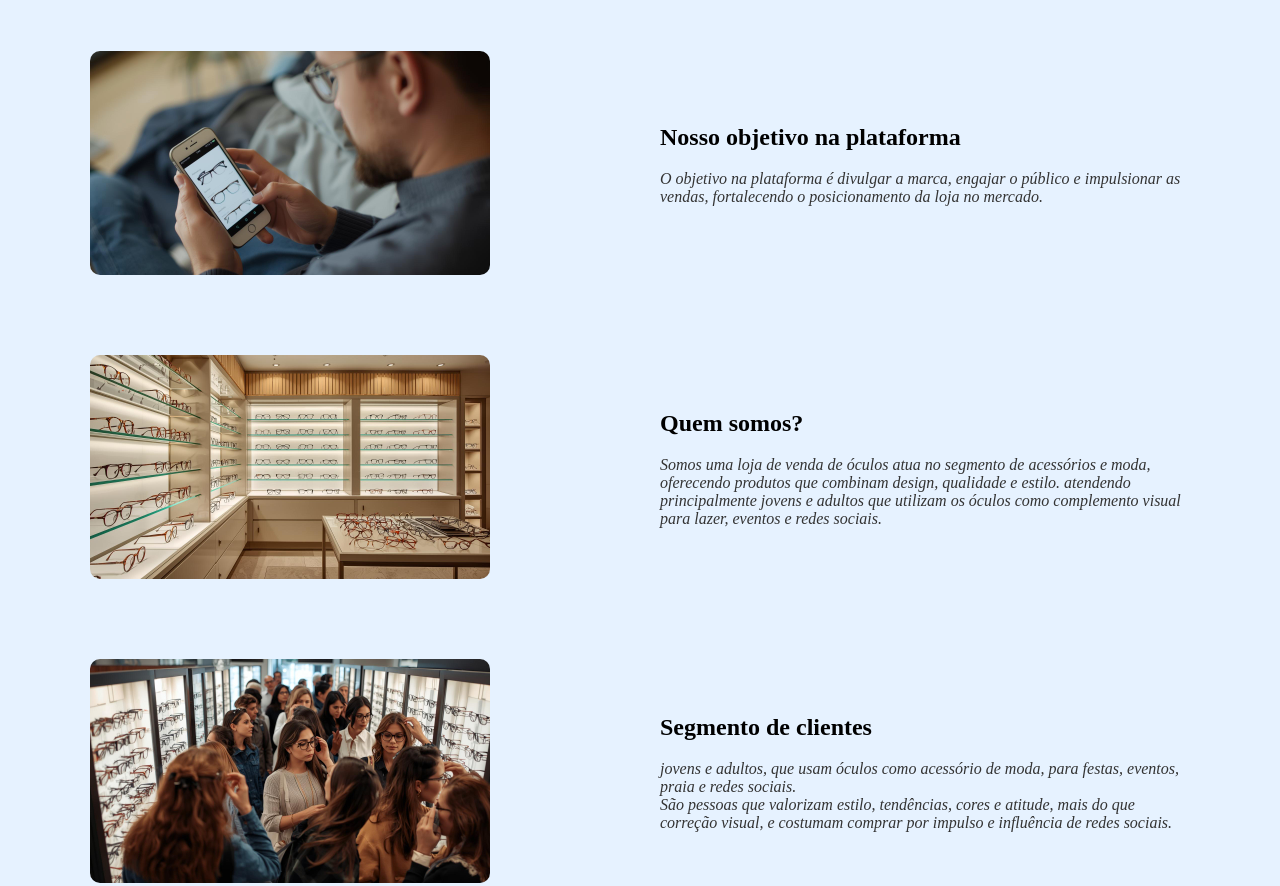
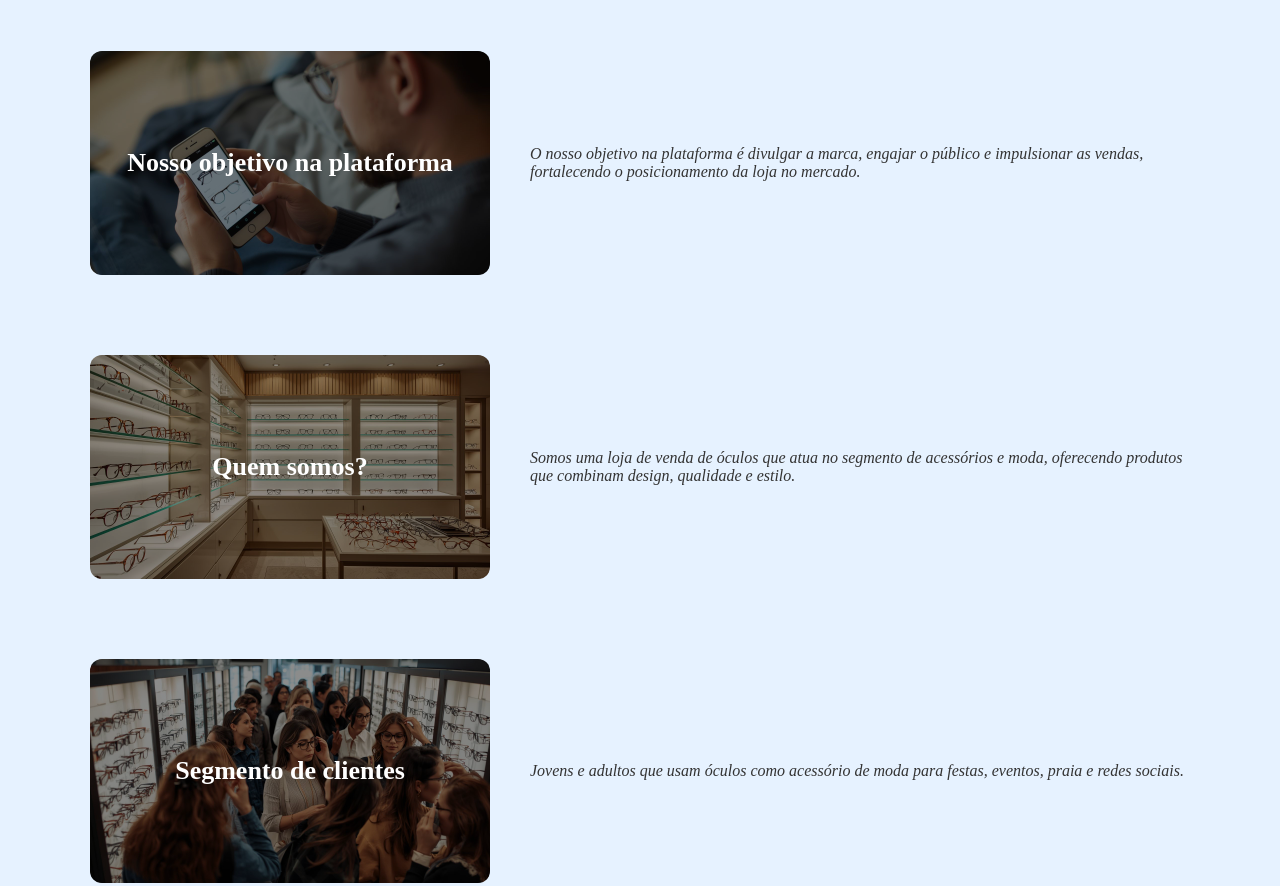
Before and after one commit to shadow123433/Site-de-oculos, a plain HTML site: page index.html in a window 1280 px wide. Shown: the part 480-1366 px from the top of the page. Drawn offline with Linux system fonts and the light colour scheme.

Commit message:
ajustado

```diff
--- a/index.html
+++ b/index.html
@@ -3,7 +3,7 @@
     <head>
     <meta charset="UTF-8"> <!--Define a codificação de caracteres para UTF-8-->
     <meta name="viewport" content="width=device-width, initial-scale=1.0"> <!--Define a viewport para dispositivos móveis-->
-        <title>SITE</title>
+        <title>LUPAS PREMIUM</title>
     <link rel="stylesheet" href="style.css"> <!--Linka o html no meu css-->
     </head>
 
@@ -21,7 +21,7 @@
 
         <div class="container">
       <div class="titulo-bg"> <!--Div para o fundo do titulo-->
-            <h1>OCULOS DE QUALIDADE</h1> <!--Titulo grande h1-->
+            <h1>LUPAS PREMIUM</h1> <!--Titulo grande h1-->
 
       </div>
         </div>
@@ -32,18 +32,18 @@
 
 
 
-<!--imagem do lado esquerdo da pagina-->
 <section class="secao">
-  <div class="lado-esquerdo">
+  <div class="lado-esquerdo objetivo-img">
     <img src="IMAGENS-PAGE1/imagem1.jpg" alt="Foto">
+    <h2 class="objetivo-texto">Nosso objetivo na plataforma</h2>
   </div>
-<!--texto do lado direito da imagem-->
+
   <div class="lado-direito">
-    <h2>Nosso objetivo na plataforma</h2> <!--Subtitulo h2-->
     <p>
-        <i>O objetivo na plataforma é divulgar a marca, engajar o público e impulsionar as vendas,
-             fortalecendo o posicionamento da loja no mercado.
-        </i>
+      <i>
+        O nosso objetivo na plataforma é divulgar a marca, engajar o público e impulsionar as vendas,
+        fortalecendo o posicionamento da loja no mercado.
+      </i>
     </p>
   </div>
 </section>
@@ -51,42 +51,42 @@
 
 
 
-<!--imagem do lado esquerdo da pagina-->
+
 <section class="secao">
-  <div class="lado-esquerdo">
+  <div class="lado-esquerdo objetivo-img">
     <img src="IMAGENS-PAGE1/imagem3.jpg" alt="Foto">
+    <h2 class="objetivo-texto">Quem somos?</h2>
   </div>
-<!--texto do lado direito da imagem-->
+
   <div class="lado-direito">
-    <h2>Quem somos?</h2> <!--Subtitulo h2-->
     <p>
-      <i>Somos uma loja de venda de óculos atua no segmento de acessórios e moda, oferecendo produtos que combinam design, qualidade e estilo.
-        atendendo principalmente jovens e adultos que utilizam os óculos como complemento visual para lazer, eventos e redes sociais.
-    </i>
+      <i>
+        Somos uma loja de venda de óculos que atua no segmento de acessórios e moda,
+        oferecendo produtos que combinam design, qualidade e estilo.
+      </i>
     </p>
   </div>
 </section>
 
 
 
-<!--imagem do lado esquerdo da pagina-->
+
 <section class="secao">
-  <div class="lado-esquerdo">
+  <div class="lado-esquerdo objetivo-img">
     <img src="IMAGENS-PAGE1/imagem2.jpg" alt="Foto">
+    <h2 class="objetivo-texto">Segmento de clientes</h2>
   </div>
-<!--texto do lado direito da imagem-->
+
   <div class="lado-direito">
-    <h2>Segmento de clientes</h2> <!--Subtitulo h2-->
     <p>
-    <i>
-jovens e adultos, que usam óculos como acessório de moda,
-para festas, eventos, praia e redes sociais. <br>
-São pessoas que valorizam estilo, tendências, cores e atitude, mais do que correção visual,
-e costumam comprar por impulso e influência de redes sociais.
-    </i>
+      <i>
+        Jovens e adultos que usam óculos como acessório de moda para festas,
+        eventos, praia e redes sociais.
+      </i>
     </p>
   </div>
 </section>
+
 
 
 
--- a/style.css
+++ b/style.css
@@ -219,3 +219,38 @@ img {
   }
 
 }
+
+
+
+
+
+
+.objetivo-img {
+  position: relative;
+  max-width: 400px;
+  margin: 0 auto;
+  border-radius: 12px;
+  overflow: hidden;
+}
+
+.objetivo-img::before {
+  content: "";
+  position: absolute;
+  inset: 0;
+  background: rgba(0, 0, 0, 0.45);
+  z-index: 1;
+}
+
+.objetivo-texto {
+  position: absolute;
+  inset: 0;
+  z-index: 2;
+  display: flex;
+  align-items: center;
+  justify-content: center;
+  color: #fff;
+  font-size: 26px;
+  font-weight: bold;
+  text-align: center;
+  padding: 0 16px;
+}
```
